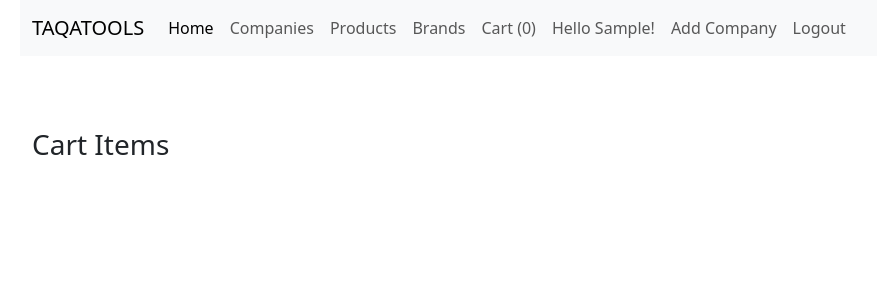
After one commit to OsamaNasr01/django-taqa, a Django app: page /cart/ in a window 1280 px wide. The commit adds this page. Shown: the top 300 px of the page, without its empty margins (62-939 px from the left). Run offline with Django 4.2, Linux system fonts and the light colour scheme; the visitor is signed in with stand-in values (Sample User, id 1); some libraries are stand-ins or nearby versions.

Commit message:
cart template

```diff
--- a/taqatools/accounting/urls.py
+++ b/taqatools/accounting/urls.py
@@ -6,5 +6,6 @@ urlpatterns = [
     path('accounting/', views.accounting, name='accounting'),
     path('accounting/sale_invoice/add', views.add_s_invoice, name='add_s_invoice'),
     path('accounting/add-product-to-cart/', views.add_product_cart, name='add_product_cart'),
+    path('cart/', views.cart, name='cart'),
 
 ]
--- a/taqatools/accounting/views.py
+++ b/taqatools/accounting/views.py
@@ -56,3 +56,8 @@ def add_product_cart(request):
             }
             json_data= json.dumps(return_data)
             return HttpResponse(json_data, content_type= "application/json")
+
+
+def cart(request):
+    items = CartItem.objects.filter(user=request.user)
+    return render(request, 'accounting/invoices/cart.html', {'items': items})
--- /dev/null
+++ b/taqatools/templates/accounting/invoices/cart.html
@@ -0,0 +1,15 @@
+{% extends 'base.html' %}
+{% block title %} Add Sale Invoice {% endblock %}
+{% block content %}
+
+    <div class="container">
+        <h3>Cart Items</h3>
+    </div>
+    <ul>
+        {% for item in items %}
+        <li><a href="{% url 'product' item.product.slug %}">{{item.product.name}}</a></li>
+        {% endfor %}
+    </ul>
+
+
+{% endblock %}
--- a/taqatools/templates/navbar.html
+++ b/taqatools/templates/navbar.html
@@ -12,7 +12,7 @@
               <a class="nav-link" href="{% url 'companies' %}">Companies</a>
               <a class="nav-link" href="{% url 'p_category_list' %}">Products</a>
               <a class="nav-link" href="{% url 'brands' %}">Brands</a>
-              <a class="nav-link" href="" id="cart-navbar">Cart ({{user.cartitems.count}})</a>
+              <a class="nav-link" href="{% url 'cart' %}" id="cart-navbar">Cart ({{user.cartitems.count}})</a>
 
                 {% if user.is_authenticated %}
                     {% if  user.first_name  %}
```
